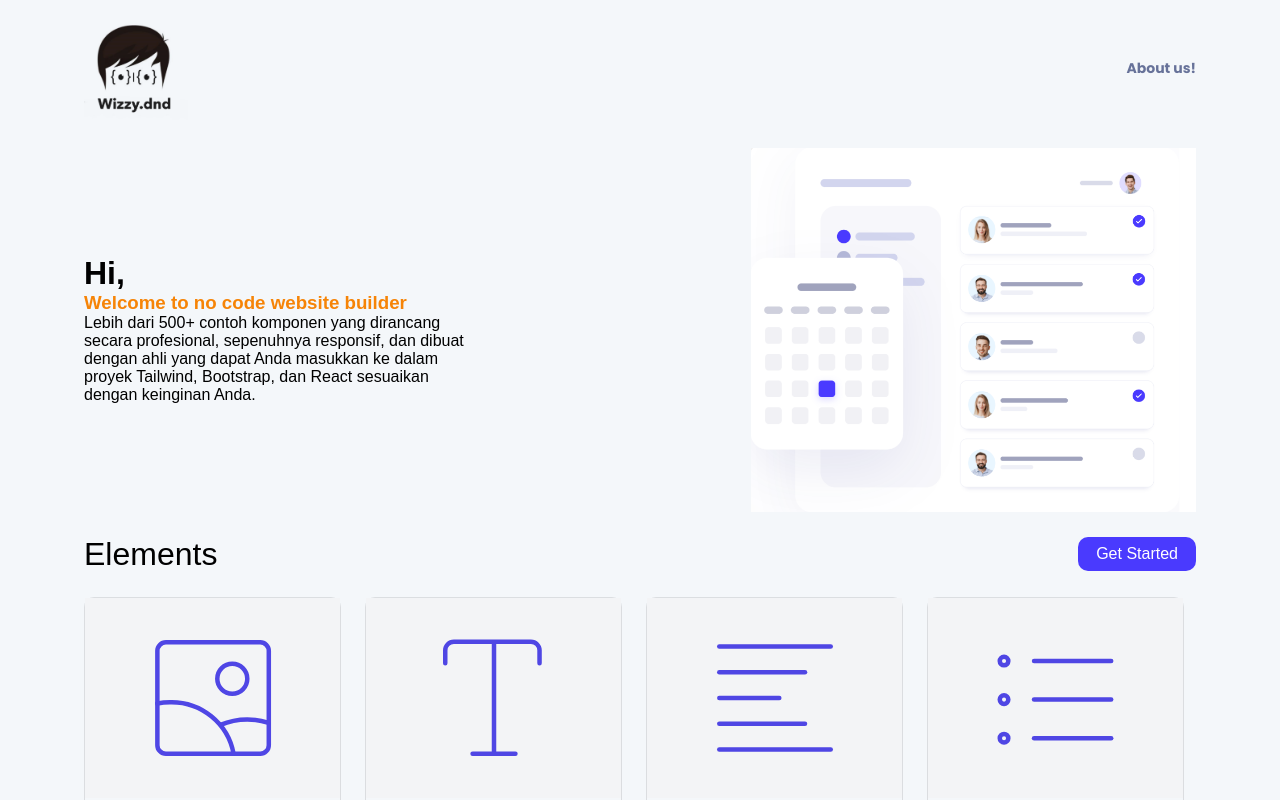
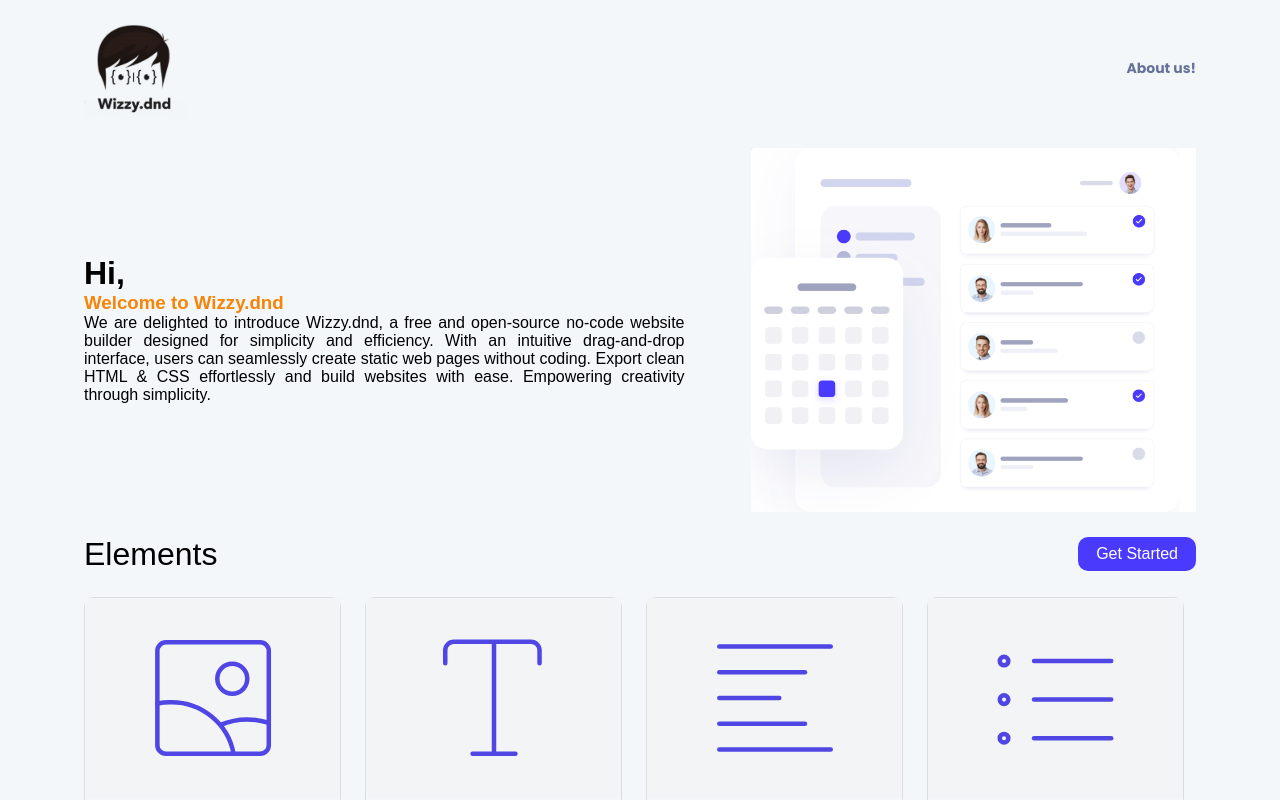
Before and after one commit to SambhavOswal1978/website-builder, a React (Create React App) app: page / in a window 1280 px wide. Both pictures are taken after typing "Sample", "Sample123" into the empty fields and a click on the button "Login". Shown: the top 800 px of the page. Built offline with nearby package versions, Linux system fonts and the light colour scheme; a web font is replaced by a local one.

Commit message:
Update hero.jsx
Welcoming Statement on Home Page

```diff
--- a/src/Pages/HomePage/Components/home/hero/hero.jsx
+++ b/src/Pages/HomePage/Components/home/hero/hero.jsx
@@ -7,8 +7,8 @@ export const hero = ({username}) => {
         <div style={{display:'flex', alignItems:'center', paddingTop:28}}>
             <div>
                 <h1>Hi, {savedUsername}</h1>
-                <h3 style={{color:'var(--secondary-color)'}}>Welcome to no code website builder</h3>
-                <p style={{width: 'calc(60%)', fontWeight:'300'}}>Lebih dari 500+ contoh komponen yang dirancang secara profesional, sepenuhnya responsif, dan dibuat dengan ahli yang dapat Anda masukkan ke dalam proyek Tailwind, Bootstrap, dan React sesuaikan dengan keinginan Anda.</p>
+                <h3 style={{color:'var(--secondary-color)'}}>Welcome to Wizzy.dnd </h3>
+                <p style={{width: 'calc(90%)', fontWeight:'300'}}> <div style={{textAlign:"justify"}}>We are delighted to introduce Wizzy.dnd, a free and open-source no-code website builder designed for simplicity and efficiency. With an intuitive drag-and-drop interface, users can seamlessly create static web pages without coding. Export clean HTML & CSS effortlessly and build websites with ease. Empowering creativity through simplicity.</div> </p>
             </div>
             <img style={{width: 'calc(40%)'}} src="/Icons/hero-image.png"></img>
         </div>
```
